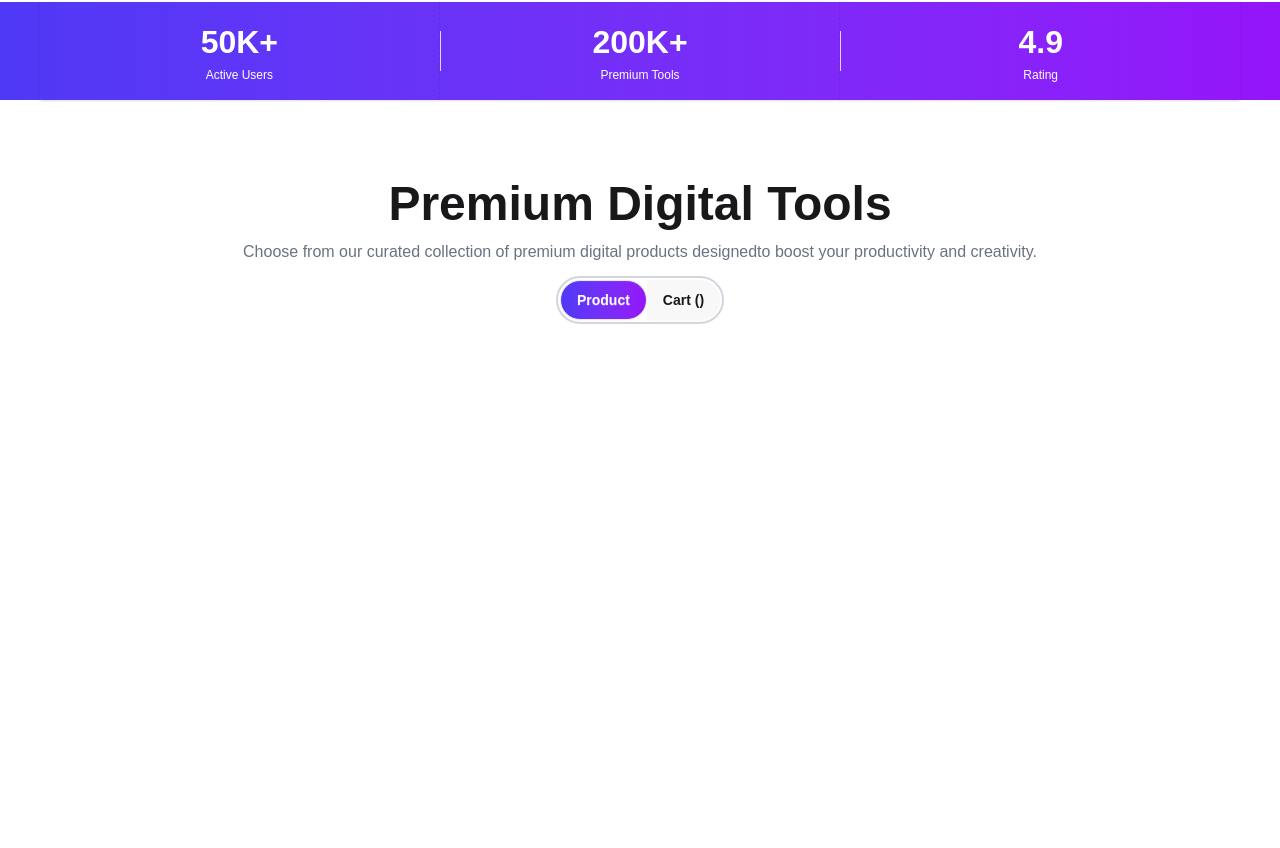
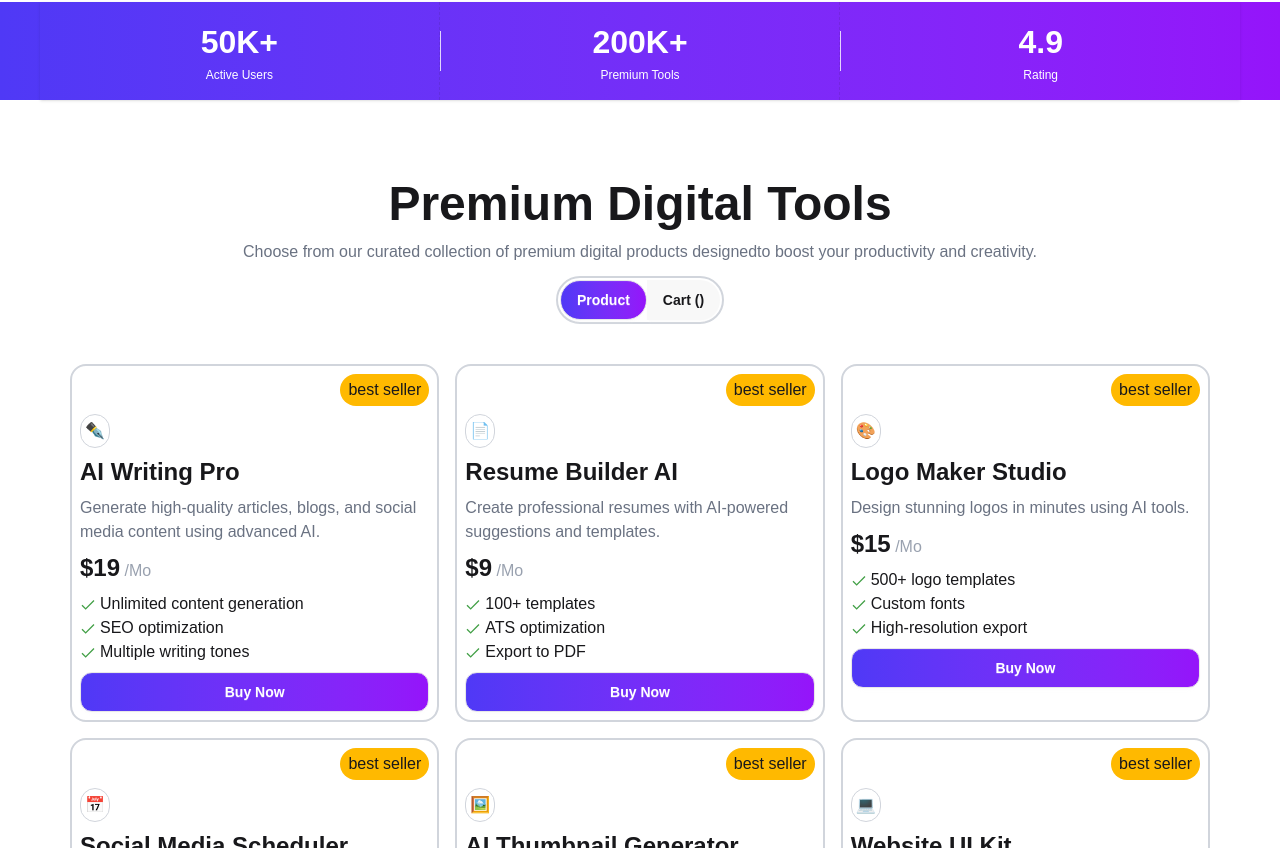
Before and after one commit to shkMahdi/A6-DigiTools-Platform, a React (Vite) app: page / in a window 1280 px wide. Shown: the part 812-1660 px from the top of the page. Before the commit the page ends 1216 px from the top, so only its background shows below. Built offline with nearby package versions, Linux system fonts and the light colour scheme.

Commit message:
product cards are made dynamic

```diff
--- a/public/data.json
+++ b/public/data.json
@@ -9,17 +9,6 @@
     "tagType": "popular",
     "features": ["Unlimited content generation", "SEO optimization", "Multiple writing tones"],
     "icon": "✒️"
-  },
-  {
-    "id": 2,
-    "name": "Premium Stock Assets",
-    "description": "Access thousands of high-quality stock images, videos, and graphics.",
-    "price": 49,
-    "period": "yearly",
-    "tag": "best seller",
-    "tagType": "best seller",
-    "features": ["10,000+ assets", "Royalty-free license", "Weekly updates"],
-    "icon": "📷"
   },
   {
     "id": 3,
--- a/src/App.jsx
+++ b/src/App.jsx
@@ -1,8 +1,14 @@
+import { Suspense } from 'react'
 import './App.css'
 import Banner from './assets/Components/Homepage/Banner'
 import Navbar from './assets/Components/Homepage/Navbar'
 import ProductGallary from './assets/Components/Homepage/ProductGallary'
 import Stat from './assets/Components/Homepage/Stat'
+
+const productPromise = async () => {
+  const res = await fetch('/data.json');
+  return res.json();
+}
 function App() {
 
   return (
@@ -19,7 +25,9 @@ function App() {
         </section>
       </header>
       <main>
-        <ProductGallary></ProductGallary>
+        <Suspense fallback={<span className="loading loading-dots loading-xl"></span>}>
+          <ProductGallary productPromise={productPromise()}></ProductGallary>
+        </Suspense>
       </main>
     </>
   )
--- /dev/null
+++ b/src/assets/Components/Homepage/Cart.jsx
@@ -0,0 +1,12 @@
+
+
+const Cart = () => {
+    // console.log(product);
+    return (
+        <div className='border-2 border-gray-300 rounded-2xl p-2'>
+
+        </div>
+    );
+};
+
+export default Cart;
--- /dev/null
+++ b/src/assets/Components/Homepage/ProductCard.jsx
@@ -0,0 +1,44 @@
+import React from 'react';
+import { FcCheckmark } from "react-icons/fc";
+import { FaCheck } from "react-icons/fa";
+
+const ProductCard = ({ product, selected, setSelected }) => {
+    // console.log(product.name)
+    const isSelected = selected.some(p => p.name === product.name);
+    const handleSelection = () => {
+        alert("Product selected");
+        setSelected([...selected, product]);
+    }
+    return (
+        <div className='border-2 border-gray-300 rounded-2xl p-2 space-y-2'>
+            <div className='flex justify-end'>
+                <p className='bg-amber-400 px-2 py-1 rounded-3xl w-fit'>
+                    best seller
+                </p>
+            </div>
+            <div className='flex justify-start p-1 border border-gray-300 rounded-full w-fit items-center'>
+                {product.icon}
+            </div>
+            <div className='space-y-2'>
+                <p className='text-2xl font-bold'>{product.name}</p>
+                <p className='text-gray-500'>{product.description}</p>
+                <p><span className='text-2xl font-bold'>${product.price}</span> <span className='text-gray-400 font-normal'>/Mo</span></p>
+            </div>
+            <div>
+                {
+                    product.features.map(feature => (
+                        <p className='flex gap-1 items-center'><FcCheckmark />
+                            {feature}</p>
+                    ))
+                }
+            </div>
+            <div>
+                <button onClick={() => handleSelection()} disabled={isSelected} className={`btn w-full rounded-xl ${isSelected ? "bg-green-500 text-white" : "bg-linear-to-r from-[#4F39F6] to-[#9514FA] text-white"}`}>
+                    {isSelected ? <FaCheck /> : ""}{isSelected ? "Added To Cart" : "Buy Now"}
+                </button>
+            </div>
+        </div>
+    );
+};
+
+export default ProductCard;
--- a/src/assets/Components/Homepage/ProductGallary.jsx
+++ b/src/assets/Components/Homepage/ProductGallary.jsx
@@ -1,11 +1,16 @@
-import React, { useState } from 'react';
+import React, { use,useState } from 'react';
+import Products from './Products';
+import Cart from './Cart'
 
-const ProductGallary = () => {
+const ProductGallary = ({productPromise}) => {
+    const products = use(productPromise);
+    // console.log(products);
     const [tab, setTab] = useState("product");
+    const [selected, setSelected] = useState([]);
 
     return (
         <div className='w-[95%] md:max-w-300 mx-auto mb-20'>
-            <div className='grid grid-cols-1 gap-3 justify-center items-center text-center'>
+            <div className='grid grid-cols-1 gap-3 justify-center items-center text-center mb-10'>
                 <p className='text-xl md:text-5xl font-bold'>Premium Digital Tools</p>
                 <p className='text-gray-500'>
                     Choose from our curated collection of premium digital products designedto boost your productivity and creativity.
@@ -22,6 +27,11 @@ const ProductGallary = () => {
                     </button>
                 </div>
             </div>
+            {
+                tab === "product" ?
+                    <Products products={products} selected={selected} setSelected={setSelected}></Products>:
+                    <Cart></Cart>
+            }
         </div>
     );
 };
--- /dev/null
+++ b/src/assets/Components/Homepage/Products.jsx
@@ -0,0 +1,16 @@
+import ProductCard from './ProductCard';
+
+const Products = ({products, selected, setSelected}) => {
+    // console.log(products);
+    return (
+        <div className="w-[95%] md:max-w-300 mx-auto mb-20 grid grid-cols-1 md:grid-cols-3 gap-4">
+            {
+                products.map((product) =>
+                    (<ProductCard product={product} key={product.id} selected={selected} setSelected={setSelected}/>)
+                )
+            }
+        </div>
+    );
+};
+
+export default Products;
```
